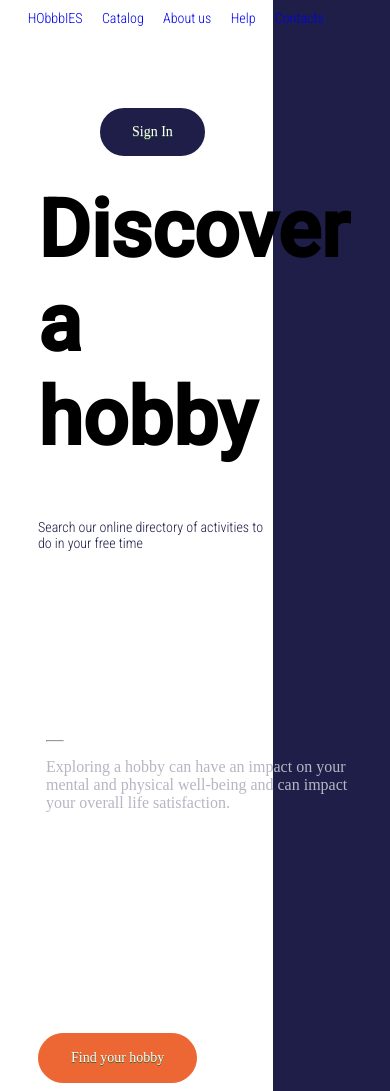
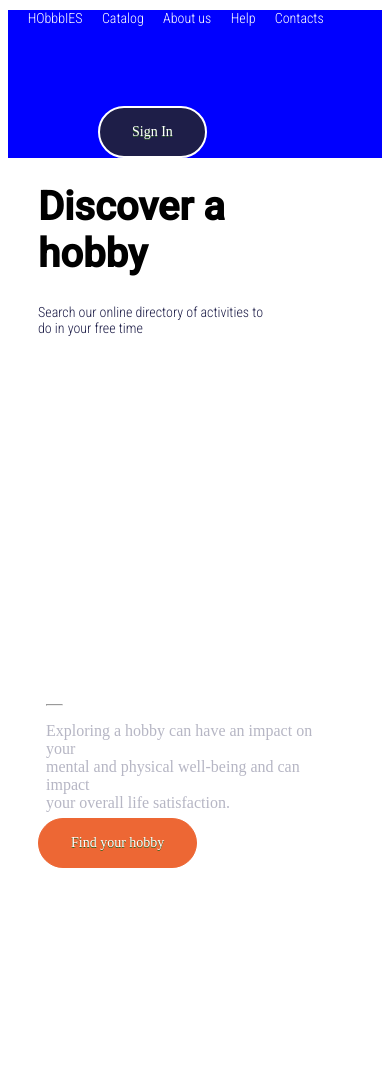
Before and after one commit to mamady310/project1, a plain HTML site: page index.html in a window 390 px wide. Shown: the top 1091 px of the page. After the commit the page ends 876 px from the top, so only its background shows below. Drawn offline with Linux system fonts and the light colour scheme.

Commit message:
created responsive design for tablet

```diff
--- a/style.css
+++ b/style.css
@@ -106,19 +106,22 @@ footer {
   text-align: left;
   margin-left: 30px;
    }
-
+/*
 @media screen and (max-width: 479px){
- /* .topnav {
+ .topnav {
    display: block;
  }
  body {
    background: white;
- } */
+ }
 }
 @media screen and(max-width: 800px) {
-  /* body {
+  body {
    background-color: white;
-   } */
+   }
+   .topnav {
+     display: block;
+   }
 
 }
 @media screen and (max-width: 1200px){
@@ -132,4 +135,43 @@ footer {
     rgb(30,30,72) 100%
     );
    }
-}
+} */
+@media screen and (max-width: 767px) {
+  /* start of medium tablet styles */
+  .topnav a{
+    display: block;
+    color: white;
+
+  }
+  header {
+    background-color: blue;
+    color: white;
+  }
+  h1{
+    font-size: 40px;
+  }
+  body {
+    background-color: yellow;
+    background: linear-gradient(
+ to right,
+ white 0%,
+ white 70%
+ );
+  }
+  footer {
+    position: absolute;
+    right: 0;
+    bottom: 0;
+    left: 0;
+    text-align: left;
+    width: 75%;
+     }
+   body {
+     height: 75%;
+   }
+  }
+
+  @media screen and (max-width: 991px) {
+
+
+    }
```
